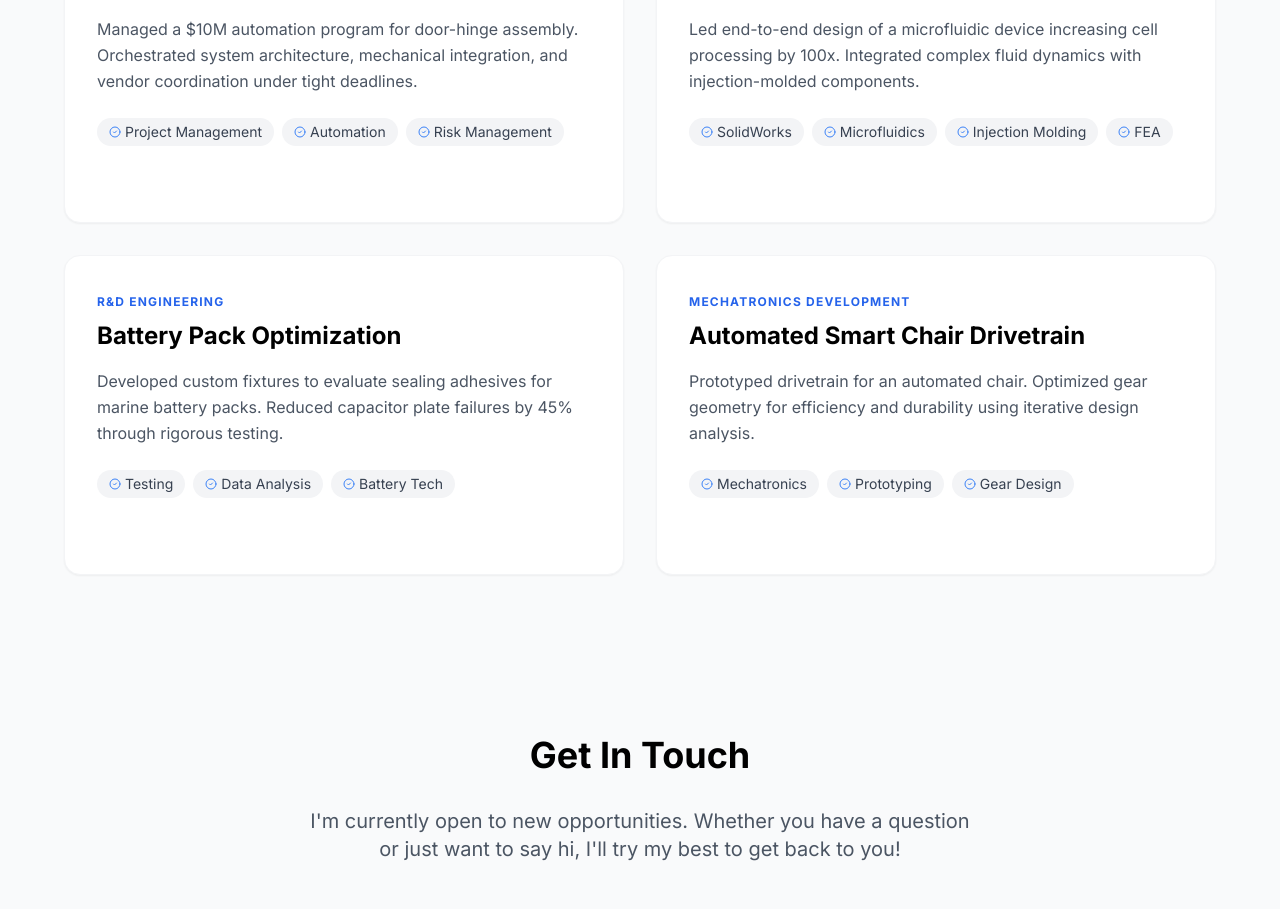
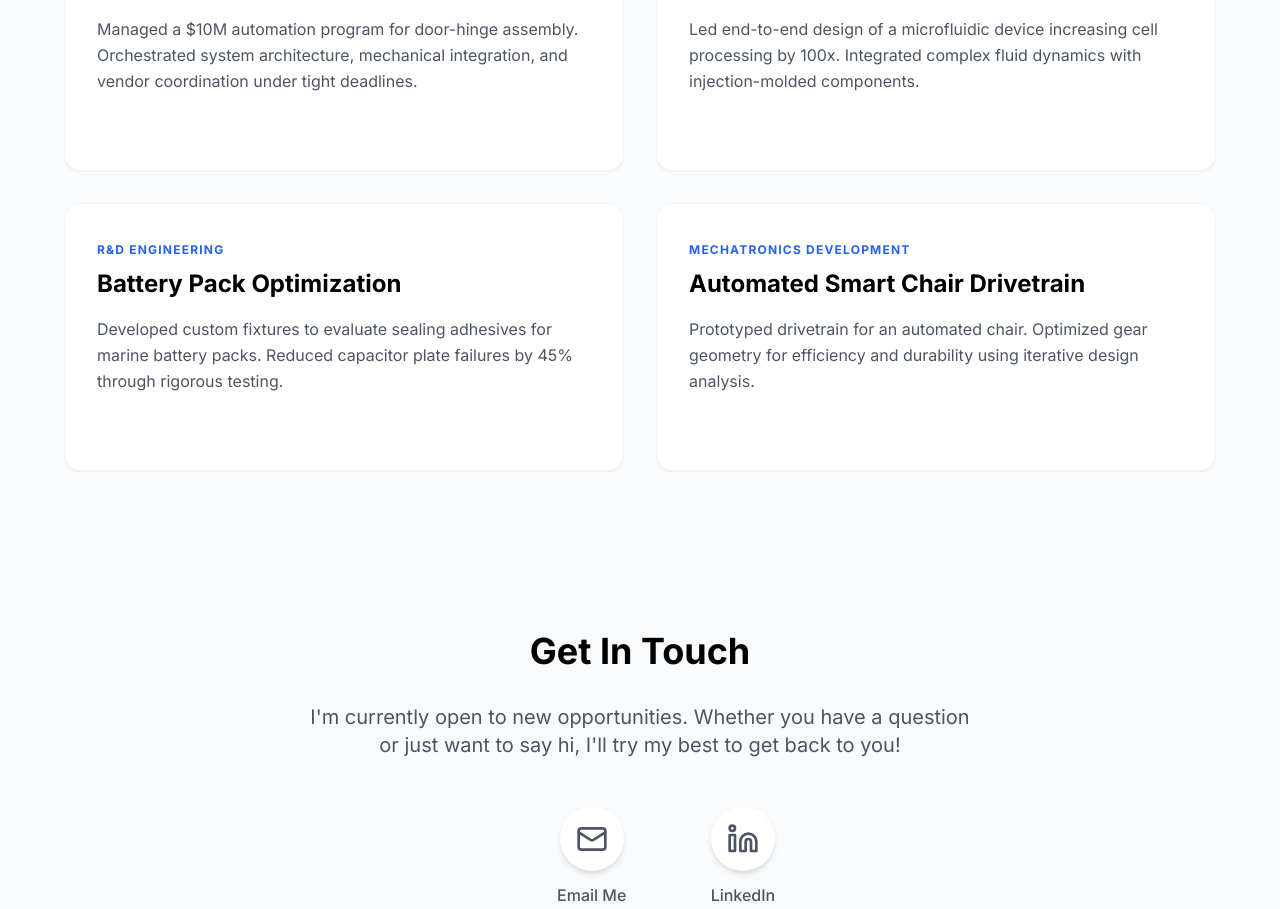
Before and after one commit to jackychen-dev/portfolio, a Next.js app: page / in a window 1280 px wide. Shown: the part 3842-4751 px from the top of the page. Built offline with nearby package versions, Linux system fonts and the light colour scheme.

Commit message:
Remove skill tags from Key Technical Initiatives section

```diff
--- a/components/Projects.tsx
+++ b/components/Projects.tsx
@@ -1,7 +1,7 @@
 'use client'
 
 import { motion } from 'framer-motion'
-import { CheckCircle2, ArrowRight } from 'lucide-react'
+import { ArrowRight } from 'lucide-react'
 import Link from 'next/link'
 
 const projects = [
@@ -82,16 +82,7 @@ export default function Initiatives() {
                   {project.description}
                 </p>
 
-                <div className="flex flex-wrap gap-2 mt-auto">
-                  {project.tags.map(tag => (
-                    <span key={tag} className="flex items-center gap-1 px-3 py-1 bg-gray-100 dark:bg-neutral-800 text-sm rounded-full text-gray-700 dark:text-gray-300">
-                      <CheckCircle2 size={12} className="text-blue-500" />
-                      {tag}
-                    </span>
-                  ))}
-                </div>
-
-                <div className="mt-6 text-blue-600 text-sm font-medium flex items-center opacity-0 group-hover:opacity-100 transition-opacity">
+                <div className="mt-auto text-blue-600 text-sm font-medium flex items-center opacity-0 group-hover:opacity-100 transition-opacity">
                   View Project Details <ArrowRight size={14} className="ml-1" />
                 </div>
               </motion.div>
```
